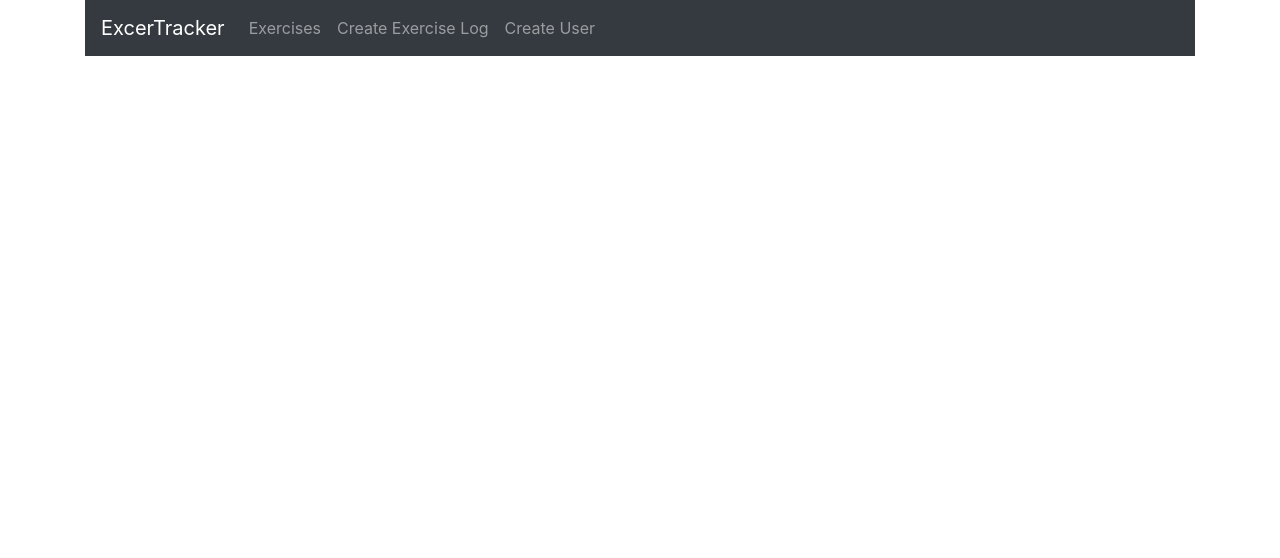
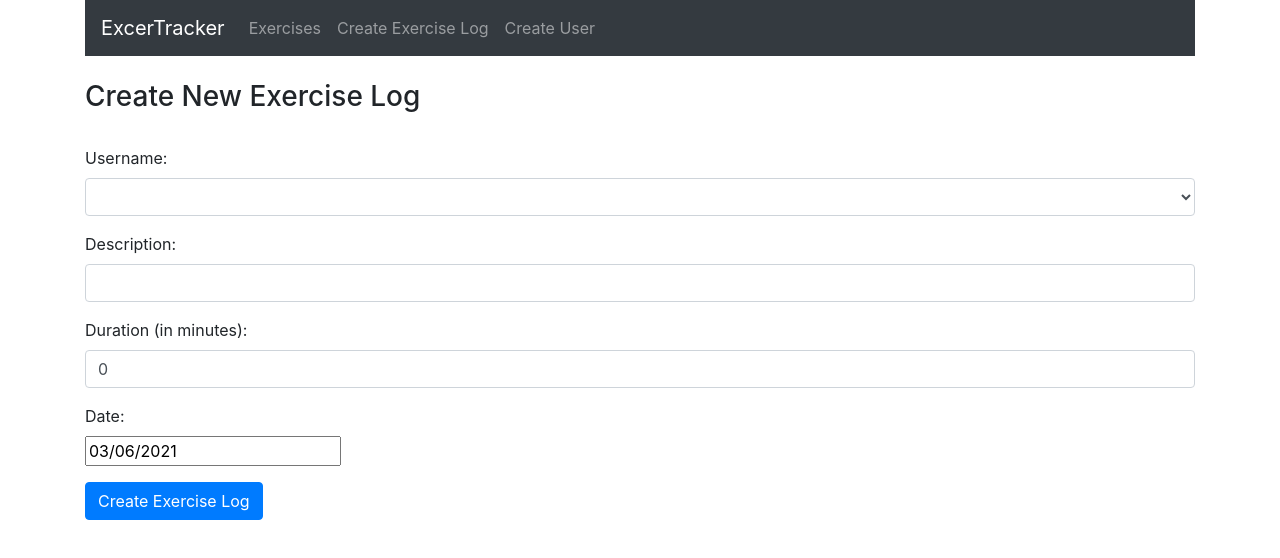
Before and after one commit to notGonim/exercises-tracker, a React (Create React App) app in the folder client/: page /create in a window 1280 px wide. Shown: the top 558 px of the page. Built offline with nearby package versions, Linux system fonts and the light colour scheme.

Commit message:
Added the createExercises components

```diff
--- a/client/package.json
+++ b/client/package.json
@@ -8,6 +8,7 @@
     "@testing-library/user-event": "^12.8.1",
     "react": "^17.0.1",
     "react-bootstrap": "^1.5.1",
+    "react-datepicker": "^3.6.0",
     "react-dom": "^17.0.1",
     "react-router": "^5.2.0",
     "react-router-dom": "^5.2.0",
--- a/client/src/App.js
+++ b/client/src/App.js
@@ -1,24 +1,24 @@
-import './App.css';
-import { BrowserRouter as Router, Route, Link } from "react-router-dom";
+import { BrowserRouter , Route } from "react-router-dom";
 import { ExerciseList } from './components/ExerciseList';
 import { EditExercise } from './components/EditExercise';
 import { CreateExercise } from './components/CreateExercise';
 import { CreateUser } from './components/CreateUser';
 import { Navbar } from './components/Navbar';
+import ReactDOM from 'react-dom';
+
 
 
 function App() {
   return (
-    <Router>
+    <BrowserRouter>
       <div className="container">
-        <Navbar>
+        <Navbar />
           <Route path="/" exact component={ExerciseList} />
-          <Route path="/edit/:id" component={EditExercise} />
+          <Route path="/edit/:id"  component={EditExercise} />
           <Route path="/create" component={CreateExercise} />
           <Route path="/user" component={CreateUser} />
-        </Navbar>
       </div>
-    </Router>
+    </BrowserRouter>
   );
 }
 
--- a/client/src/components/CreateExercise.js
+++ b/client/src/components/CreateExercise.js
@@ -1,9 +1,82 @@
-import React from 'react'
+import React, { useState } from 'react'
+import DatePicker from "react-datepicker";
+import "react-datepicker/dist/react-datepicker.css";
+
 
 export const CreateExercise = () => {
+
+    const [username, setUsername] = useState('')
+    const [description, setDescription] = useState('')
+    const [duration, setDuration] = useState(0)
+    const [users, setUsers] = useState([])
+    const [startDate, setStartDate] = useState(new Date());
+
+
+    const submitForm = (e) => {
+        e.preventDefault();
+
+    }
+
     return (
+
         <div>
+            <br />
+            <h3>Create New Exercise Log</h3>
+            <br />
+            <form onSubmit={submitForm}>
+                <div className="form-group">
+                    <label>Username: </label>
+                    <select
+                        required
+                        className="form-control"
+                        value={username}
+                        onChange={(e) => setUsername(e.target.value)}>
+                        {
+                            users.map(function (user) {
+                                return <option
+                                    key={user}
+                                    value={user}>{user}
+                                </option>;
+                            })
+                        }
+                    </select>
 
+
+
+                </div>
+                <div className="form-group">
+                    <label>Description: </label>
+                    <input type="text"
+                        required
+                        className="form-control"
+                        value={description}
+                        onChange={(e) => setDescription(e.target.value)}
+                    />
+                </div>
+                <div className="form-group">
+                    <label>Duration (in minutes): </label>
+                    <input
+                        type="text"
+                        className="form-control"
+                        value={duration}
+                        onChange={(e) => setDuration(e.target.value)}
+                    />
+                </div>
+                <div className="form-group">
+                    <label>Date: </label>
+                    <div>
+                        <DatePicker selected={startDate}
+                            onChange={date => setStartDate(date)} />
+
+                    </div>
+                </div>
+                <div className="form-group">
+                    <input type="submit" value="Create Exercise Log" className="btn btn-primary" />
+                </div>
+            </form>
         </div>
+
+
+
     )
 }
--- a/client/src/components/CreateUser.js
+++ b/client/src/components/CreateUser.js
@@ -3,7 +3,7 @@ import React from 'react'
 export const CreateUser = () => {
     return (
         <div>
-
+            dsfdsfds
         </div>
     )
 }
--- a/client/src/components/EditExercise.js
+++ b/client/src/components/EditExercise.js
@@ -3,7 +3,7 @@ import React from 'react'
 export const EditExercise = () => {
     return (
         <div>
-
+            dsfsfds
         </div>
     )
 }
--- a/client/src/components/ExerciseList.js
+++ b/client/src/components/ExerciseList.js
@@ -3,7 +3,7 @@ import React from 'react'
 export const ExerciseList = () => {
     return (
         <div>
-
+            asdasd
         </div>
     )
 }
```
Also changed, not shown: client/src/components/Navbar.js (indentation only), 1 other file (tests, documents, lock files or other folders).
